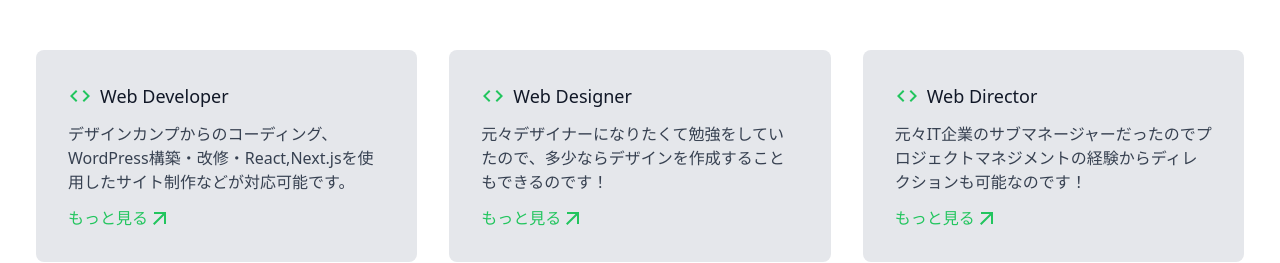
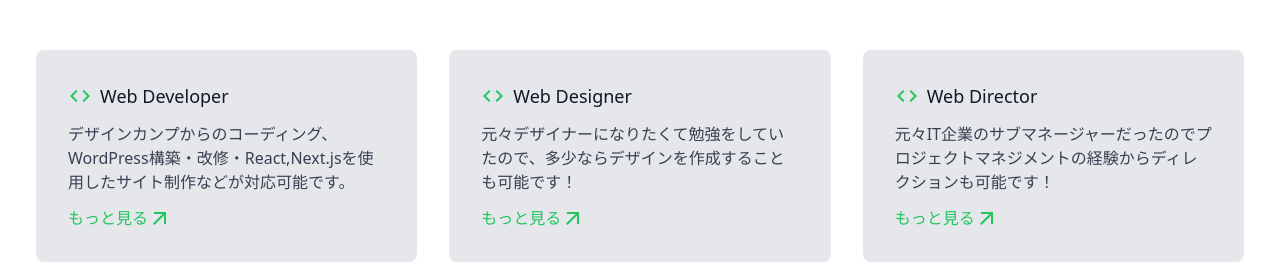
Before and after one commit to tomy-frontend/React-tailwind, a React (Vite) app: page / in a window 1280 px wide. Shown: the part 1140-1403 px from the top of the page. Built offline with nearby package versions, Linux system fonts and the light colour scheme.

Commit message:
テキスト一部更新
テキスト一部更新

```diff
--- a/src/component/Article.jsx
+++ b/src/component/Article.jsx
@@ -8,11 +8,11 @@ const infoArray = [
   },
   {
     name: "Web Designer",
-    text: "元々デザイナーになりたくて勉強をしていたので、多少ならデザインを作成することもできるのです！",
+    text: "元々デザイナーになりたくて勉強をしていたので、多少ならデザインを作成することも可能です！",
   },
   {
     name: "Web Director",
-    text: "元々IT企業のサブマネージャーだったのでプロジェクトマネジメントの経験からディレクションも可能なのです！",
+    text: "元々IT企業のサブマネージャーだったのでプロジェクトマネジメントの経験からディレクションも可能です！",
   },
 ];
 
```
Also changed, not shown: 1 other file (tests, documents, lock files or other folders).
